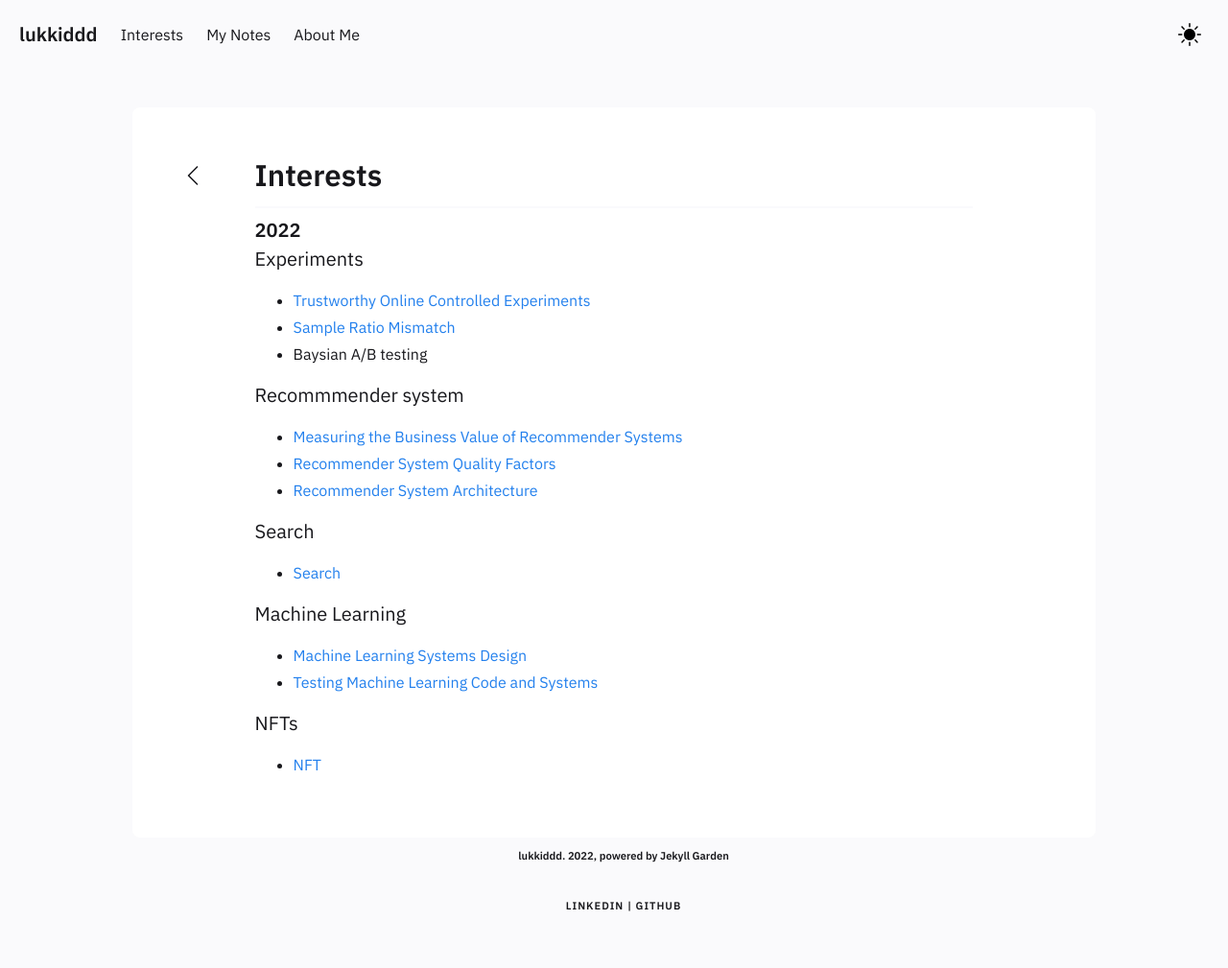
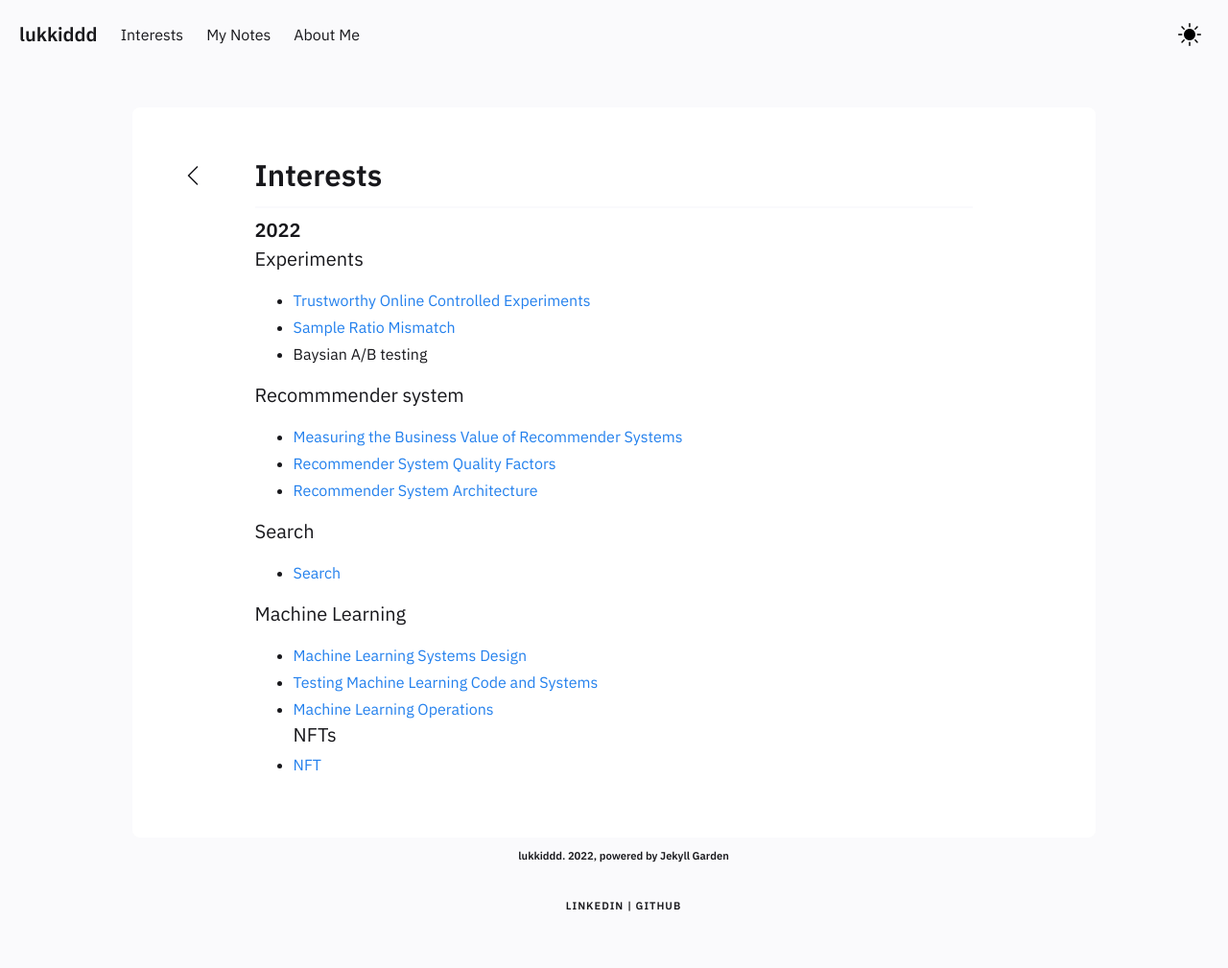
Before and after one commit to lukkiddd/lukkiddd.github.io, a Jekyll site: the page built from _posts/2022-01-17-interests.md, in a window 1280 px wide. Shown: the whole page at 96% size. Built offline with Jekyll 4.4.1, drawn with Linux system fonts in a browser that asks for light colours.

Commit message:
Update MLOps to my interests section

```diff
--- a/_posts/2022-01-17-interests.md
+++ b/_posts/2022-01-17-interests.md
@@ -25,7 +25,7 @@ title: Interests
 
 - [Machine Learning Systems Design](/notes/Machine-Learning-Systems-Design)
 - [Testing Machine Learning Code and Systems](/notes/Testing-Machine-Learning-Code-and-Systems)
-
+- [Machine Learning Operations](/notes/Machine-Laerning-Operations)
 ##### NFTs
 
 - [NFT](/notes/NFT)
```
